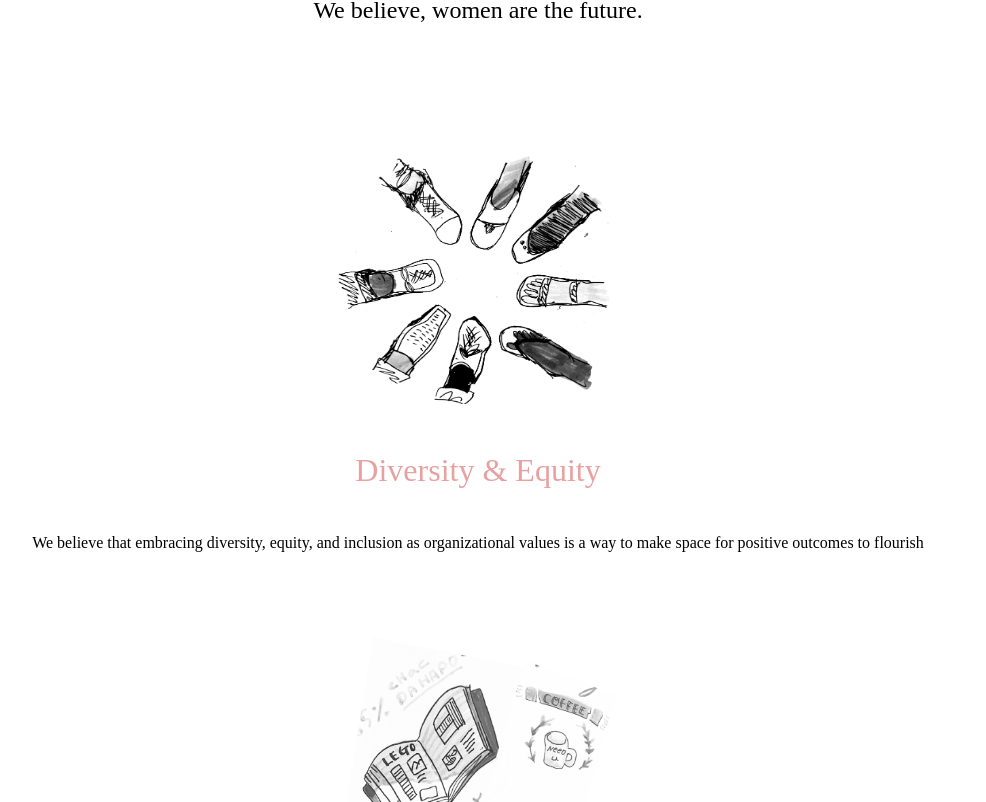
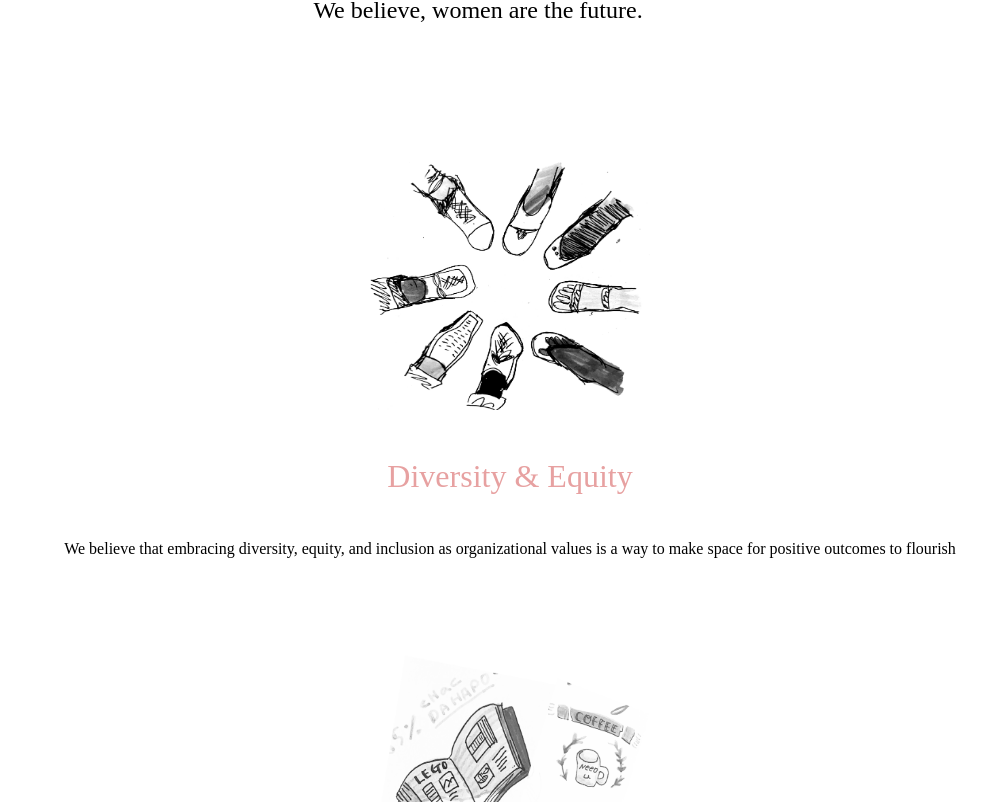
Before and after one commit to SssngM/techgirls-social, a React (Create React App) app: page / in a window 1280 px wide. Shown: the part 918-1720 px from the top of the page, without its empty margins (162-1148 px from the left). Built offline with nearby package versions, Linux system fonts and the light colour scheme; a web font is replaced by a local one.

Commit message:
update body layout

```diff
--- a/src/components/Body/Body.css
+++ b/src/components/Body/Body.css
@@ -26,8 +26,8 @@
 }
 figure {
   position: relative;
-  margin: 10px;
-  /* padding-left: 5%; */
+  /* margin: 10px; */
+  padding-left: 5%;
 }
 
 img.img1,
```
